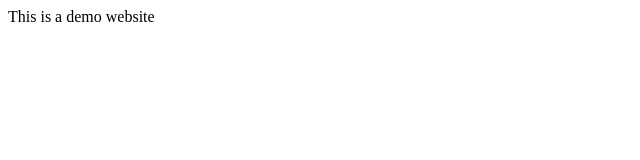
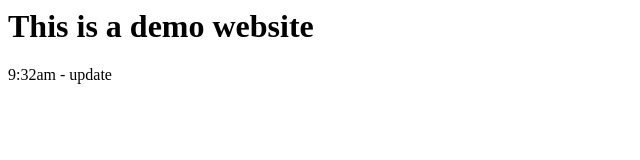
Before and after one commit to haywirelabs/deployment-demo, a plain HTML site: page index.html in a window 1280 px wide. Shown: the whole page, without its empty margins (0-640 px from the left). Drawn offline with Linux system fonts and the light colour scheme.

Commit message:
make demo changes

```diff
--- a/index.html
+++ b/index.html
@@ -2,6 +2,7 @@
 <head>
 </head>
 <body>
-This is a demo website
+<h1>This is a demo website</h1>
+<p>9:32am - update</p>
 </body>
 </html>
```
